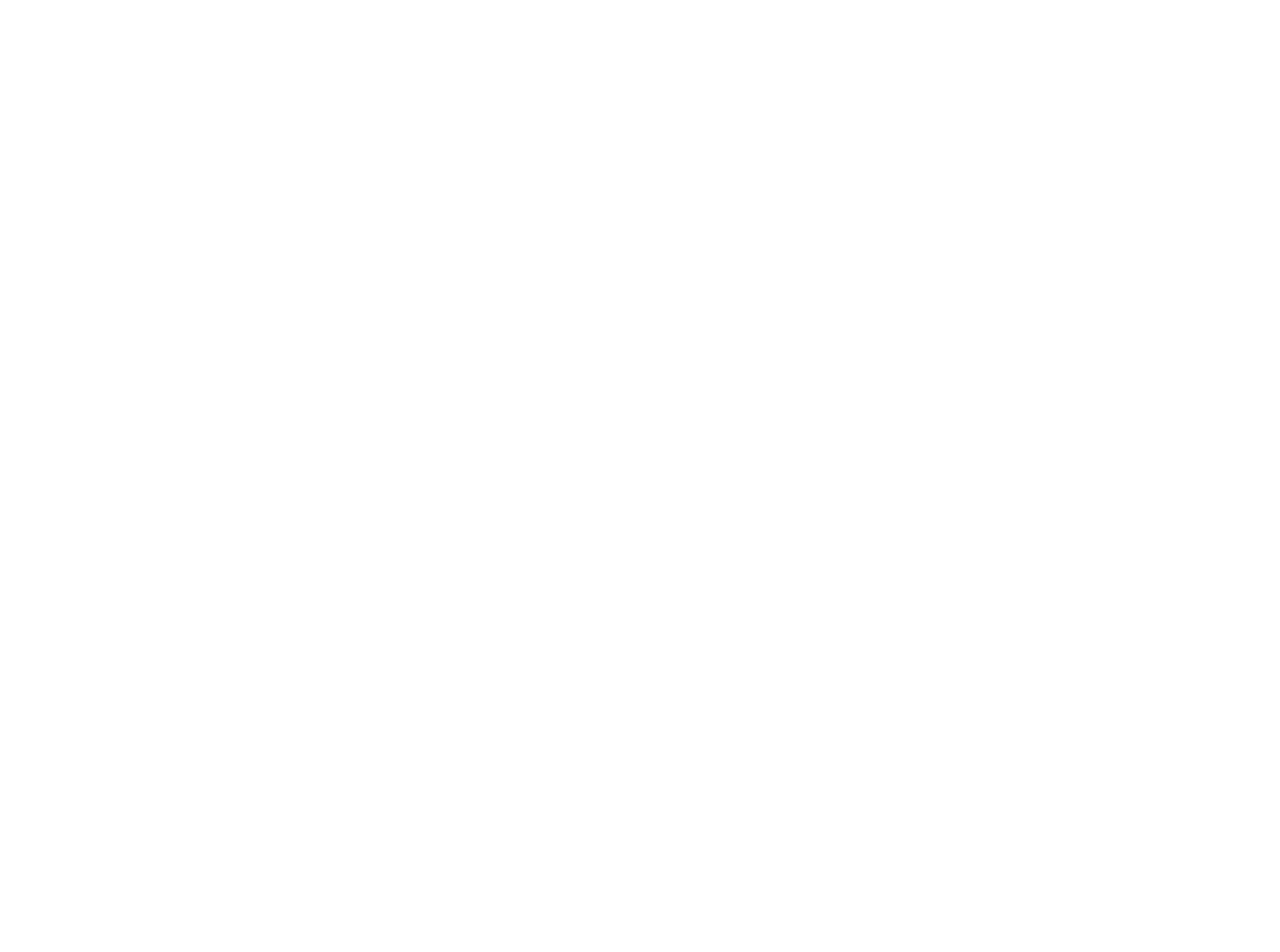
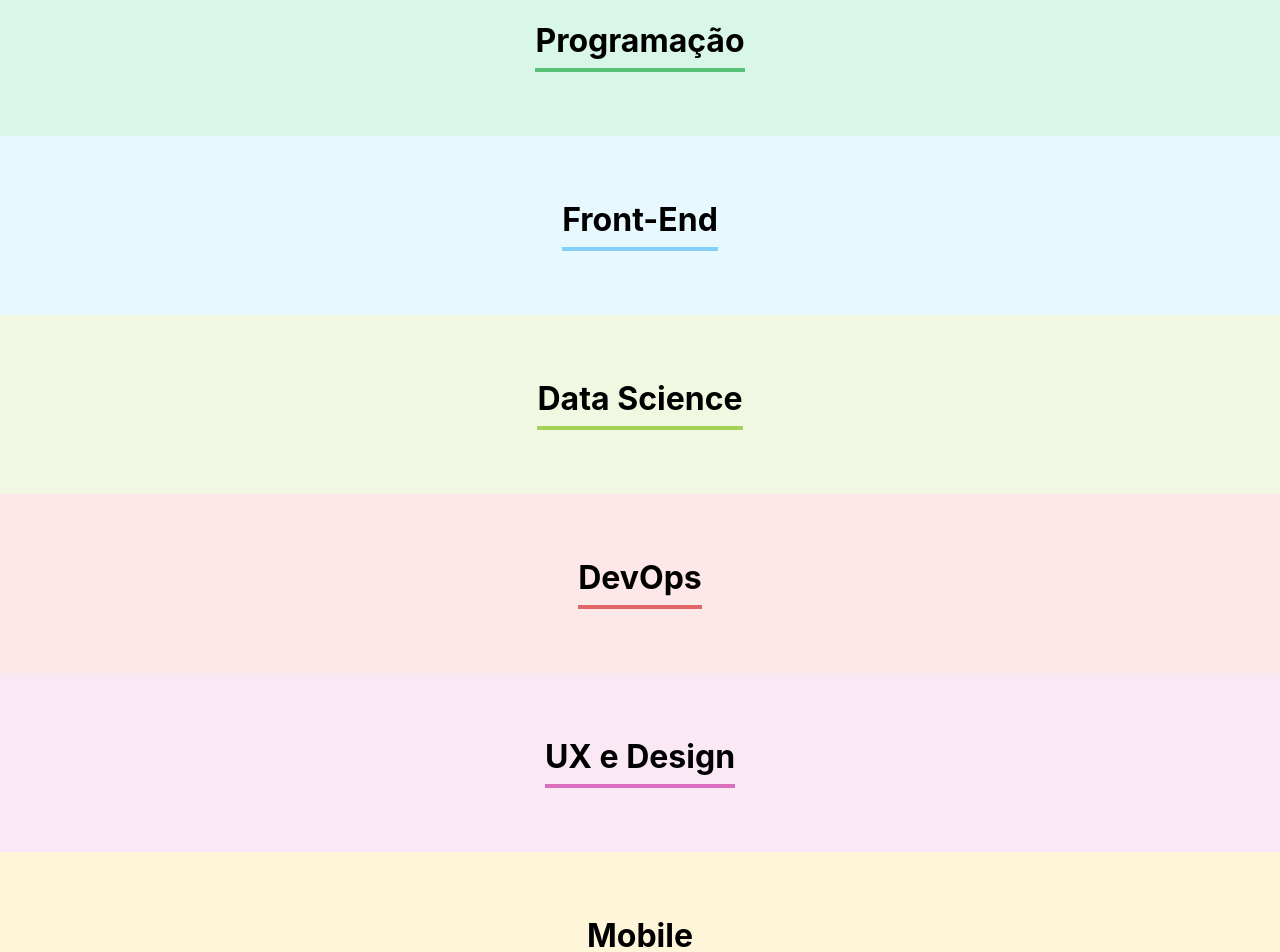
Before and after one commit to fabiofariaishia/organo, a React (Create React App) app: page / in a window 1280 px wide. Shown: the part 1520-2472 px from the top of the page. Before the commit the page ends 1477 px from the top, so only its background shows below. Built offline with nearby package versions, Linux system fonts and the light colour scheme.

Commit message:
Incluído componente Times

```diff
--- a/src/App.js
+++ b/src/App.js
@@ -1,8 +1,47 @@
 import { useState } from 'react';
 import Banner from './componentes/Banner';
 import Formulario from './componentes/Formulario';
+import Time from './componentes/Time';
 
 function App() {
+
+  const times = [
+    {
+      nome: 'Programação',
+      corPrimaria: '#57C278',
+      corSecundaria: '#D9F7E9'
+    },
+    {
+      nome: 'Front-End',
+      corPrimaria: '#82CFFA',
+      corSecundaria: '#E8F8FF'
+    },
+    {
+      nome: 'Data Science',
+      corPrimaria: '#A6D157',
+      corSecundaria: '#F0F8E2'
+    },
+    {
+      nome: 'DevOps',
+      corPrimaria: '#E06869',
+      corSecundaria: '#FDE7E8'
+    },
+    {
+      nome: 'UX e Design',
+      corPrimaria: '#DB6EBF',
+      corSecundaria: '#FAE9F5'
+    },
+    {
+      nome: 'Mobile',
+      corPrimaria: '#FFBA05',
+      corSecundaria: '#FFF5D9'
+    },
+    {
+      nome: 'Inovação e Gestão',
+      corPrimaria: '#FF8A29',
+      corSecundaria: '#FFEEDF'
+    },
+  ]
 
   const [colaboradores, setColaboradores] = useState([])
 
@@ -14,7 +53,12 @@
   return (
     <div className="App">
       <Banner />
-      <Formulario aoCadastrarColaborador={colaborador => aoAdicionarColaborador(colaborador)}/>
+      <Formulario
+        aoCadastrarColaborador={colaborador => aoAdicionarColaborador(colaborador)}
+        times={times.map(time => time.nome)}/>
+
+      {times.map(time => <Time key={time.nome} nome={time.nome} corPrimaria={time.corPrimaria} corSecundaria={time.corSecundaria} />)}
+
     </div>
   );
 }
--- a/src/componentes/Formulario/index.js
+++ b/src/componentes/Formulario/index.js
@@ -5,15 +5,6 @@
 import { useState } from 'react';
 
 const Formulario = (props) => {
-    const times = [
-        'Programação',
-        'Front-End',
-        'Data Science',
-        'DevOps',
-        'UX / Design',
-        'Banco de Dados',
-        'Infra'
-    ]
 
     const [nome, setNome] = useState('')
     const [cargo, setCargo] = useState('')
@@ -48,7 +39,7 @@
                     aoAlterar={valor => setImagem(valor)} />
                 <ListaSuspensa
                     obrigatorio={true}
-                    itens={times}
+                    itens={props.times}
                     label="Time"
                     valor={time}
                     aoAlterar={valor => setTime(valor)} />
--- /dev/null
+++ b/src/componentes/Time/Time.css
@@ -0,0 +1,11 @@
+.time {
+    text-align: center;
+    padding: 32px;
+}
+
+.time h3 {
+    font-size: 32px;
+    border-bottom: 4px solid;
+    display: inline-block;
+    padding-bottom: 8px;
+}
--- /dev/null
+++ b/src/componentes/Time/index.js
@@ -0,0 +1,11 @@
+import './Time.css'
+
+const Time = (props) => {
+    return (
+        <section className='time' style={{ backgroundColor: props.corSecundaria }}>
+            <h3 style={{ borderColor: props.corPrimaria }}>{props.nome}</h3>
+        </section>
+    )
+}
+
+export default Time
```
